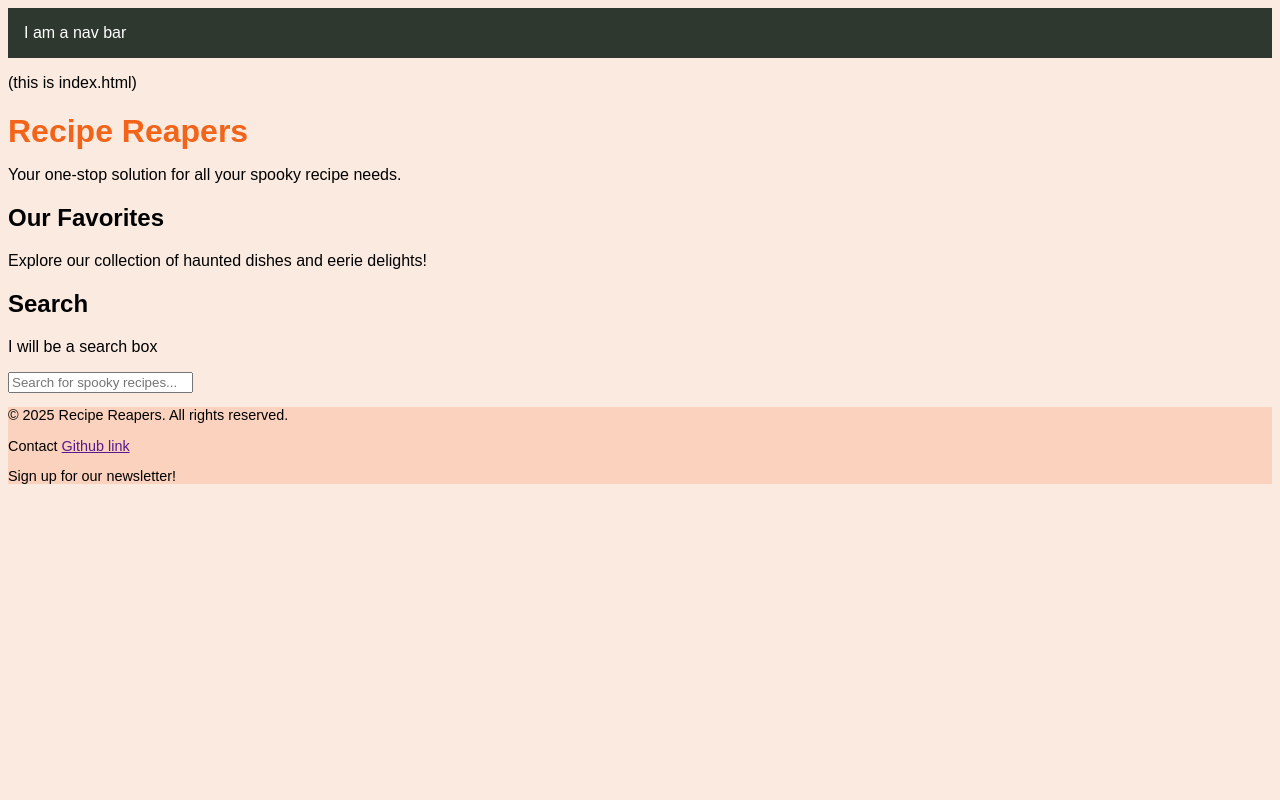
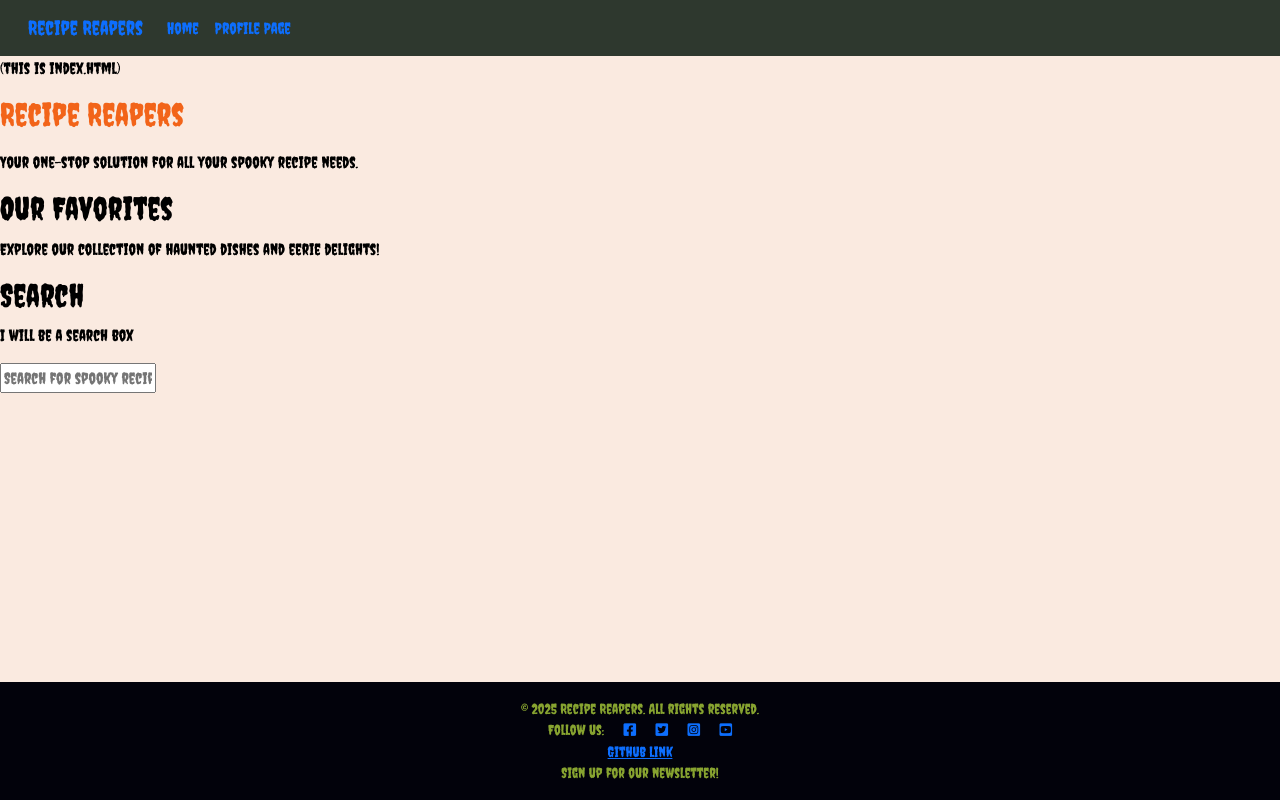
Before and after one commit to Jo-JPEG/Recipe-Reapers, a Django app: page / in a window 1280 px wide. Run offline with Django 4.2, Linux system fonts and the light colour scheme.

Commit message:
Update the navigation bar and footer

```diff
--- a/recipe_search/templates/recipe_search/index.html
+++ b/recipe_search/templates/recipe_search/index.html
@@ -1,4 +1,5 @@
 {% extends "base.html" %}
+{% load static %}
 
 
 {% block content %}
--- a/static/recipe_search/style.css
+++ b/static/recipe_search/style.css
@@ -13,9 +13,12 @@
     --pop-color: #87A330;
 }
 
+
 body {
     background-color: var(--main-light);
-    font-family: var(--primary-font);
+    font-family: "Creepster", system-ui;
+    font-weight: 400;
+    font-style: normal;
     color: var(--text-color-dark);
 }
 
@@ -27,14 +30,22 @@ h1 {
 
 nav {
     background-color: var(--secondary-dark);
-    color: var(--text-color-light);
+    color: #87A330;
     padding: 1rem;
 }
 
 footer {
-    background-color: var(--secondary-light);
+    position: fixed;
+    bottom: 0;
+    left: 0;
+    width: 100%;
+    background: #02020B;
+    color: #87A330;
+    text-align: center;
+    padding: 1rem;
+    /* background-color: var(--secondary-light);
     color: var(--text-color-dark);
-    padding: auto;
+    padding: auto; */
 }
 
 footer p {
--- a/templates/base.html
+++ b/templates/base.html
@@ -1,20 +1,77 @@
 {% load static %}
+
 <!DOCTYPE html>
 <html lang="en">
   <head>
     <meta name="viewport" content="width=device-width, initial-scale=1.0" />
     <meta charset="UTF-8" />
     <title>{% block title %}Recipe Reapers{% endblock %}</title>
+
+    <!-- Google Fonts -->
+    <link rel="preconnect" href="https://fonts.googleapis.com">
+    <link rel="preconnect" href="https://fonts.gstatic.com" crossorigin>
+    <link href="https://fonts.googleapis.com/css2?family=Creepster&display=swap" rel="stylesheet">
+
+    <!-- Font Awesome CSS -->
+    <link
+     rel="stylesheet"
+     href="https://cdnjs.cloudflare.com/ajax/libs/font-awesome/5.15.3/css/all.min.css"
+    >
+
+    <!-- Bootstrap CSS -->
+     <link
+      href="https://cdn.jsdelivr.net/npm/bootstrap@5.0.2/dist/css/bootstrap.min.css"
+      rel="stylesheet" integrity="sha384-EVSTQN3/azprG1Anm3QDgpJLIm9Nao0Yz1ztcQTwFspd3yD65VohhpuuCOmLASjC"
+      crossorigin="anonymous"
+     >
+
+    <!-- Custom CSS-->
     <link rel="stylesheet" href="{% static "recipe_search/style.css" %}" />
-     <nav>I am a nav bar</nav>
   </head>
+  <body>
+    <!-- Navigation Bar -->
+    <nav class="navbar navbar-expand-lg">
+      <div class="container-fluid">
+        <a class="navbar-brand" href="#">Recipe Reapers</a>
+        <button class="navbar-toggler" type="button" data-bs-toggle="collapse" data-bs-target="#navbarSupportedContent" aria-controls="navbarSupportedContent" aria-expanded="false" aria-label="Toggle navigation">
+          <span class="navbar-toggler-icon"></span>
+        </button>
+        <div class="collapse navbar-collapse" id="navbarSupportedContent">
+          <ul class="navbar-nav me-auto mb-2 mb-lg-0">
+            <li class="nav-item">
+              <a class="nav-link active" aria-current="page" href="#">Home</a>
+            </li>
+            <li class="nav-item">
+              <a class="nav-link active" aria-current="page" href="#">Profile Page</a>
+            </li>
+          </ul>
+        </div>
+      </div>
+    </nav>
 
-{% block content %}
+    <main>
+    {% block content %}
 
-{% endblock content %}
+    {% endblock content %}
+    </main>
+    <footer class="mt-auto py-3">
+        <p class="m-0 text-center">
+            {% block copyright %}
+                &copy; 2025 Recipe Reapers. All rights reserved.
+            {% endblock copyright %}
+        </p>
+        <p class="m-0 text-center">Follow us:
+            <a href="https://www.facebook.com" ><i class="fab fa-facebook-square ms-3"></i></a>
+            <a href="https://www.twitter.com"><i class="fab fa-twitter-square ms-3"></i></a>
+            <a href="https://www.instagram.com"><i class="fab fa-instagram-square ms-3"></i></a>
+            <a href="https://www.youtube.com"><i class="fab fa-youtube-square ms-3"></i></a>
+        </p>
+        <p class="m-0 text-center"><a href="">Github link</a></p>
+        <p class="m-0 text-center">Sign up for our newsletter!</p>
+    </footer>
+    <script src="https://cdn.jsdelivr.net/npm/bootstrap@5.0.1/dist/js/bootstrap.bundle.min.js"
+        integrity="sha384-gtEjrD/SeCtmISkJkNUaaKMoLD0//ElJ19smozuHV6z3Iehds+3Ulb9Bn9Plx0x4" crossorigin="anonymous">
+    </script>
 
-<footer>
-<p>&copy; 2025 Recipe Reapers. All rights reserved.</p>
-<p>Contact <a href="">Github link</a></p>
-<p>Sign up for our newsletter!</p>
-</footer>
+  </body>
+</html>
```
